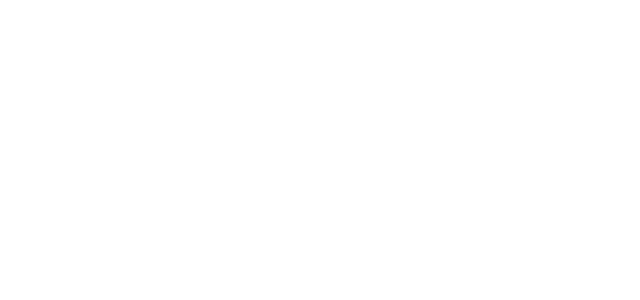
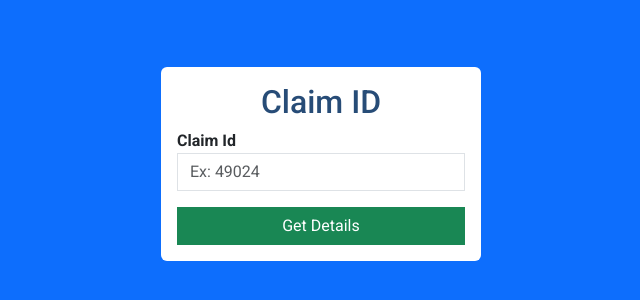
Before and after one commit to Surya-B-2243/Mediclaim, a React (Vite) app in the folder client/: page /clientId in a window 1280 px wide. Before the commit this address had no page. Shown: the part 236-536 px from the top of the page, without its empty margins (319-959 px from the left). Built offline with nearby package versions, Linux system fonts and the light colour scheme.

Commit message:
Added API and modified routes

```diff
--- a/client/src/App.jsx
+++ b/client/src/App.jsx
@@ -3,6 +3,7 @@ import Login from "./Login"
 import Signup from "./Signup"
 import {BrowserRouter, Routes, Route} from 'react-router-dom'
 import Home from "./Home"
+import ClientID from "./ClientID"
 import Prompt from "./promt"
 
 
@@ -16,8 +17,8 @@ function App() {
           <Route path="/" element={<Home/>}></Route>
             <Route path="/register" element={<Signup/>}></Route>
             <Route path="/login" element={<Login/>}></Route>
-            <Route path="/dashboard" element={<Dashboard />}></Route>
-            <Route path="/Prompt" element={<Prompt/>}></Route>
+            <Route path="/clientId" element={<ClientID />}></Route>
+            <Route path="/dashboard/:claim" element={<Dashboard />}></Route>            <Route path="/Prompt" element={<Prompt/>}></Route>
           </Routes>
       </BrowserRouter>
 
--- /dev/null
+++ b/client/src/ClientID.jsx
@@ -0,0 +1,41 @@
+import { useState } from "react";
+import 'bootstrap/dist/css/bootstrap.min.css'
+import axios from 'axios'
+import {Link} from 'react-router-dom'
+
+function ClientID () {
+
+   const [claim , setClaim] = useState()
+   axios.defaults.withCredentials = true;
+
+
+    return (
+        <div>
+             <div className="d-flex justify-content-center align-items-center bg-primary vh-100">
+             <div className="bg-white p-3 rounded w-25">
+
+                <h2 className="text-center">Claim ID</h2>
+                <form>
+                    <div className="mb-3 space-between justify-content">
+                          <label htmlFor="Claim">
+                            <strong>Claim Id</strong>
+                          </label>
+                         <input
+                            type="text"
+                            placeholder="Ex: 49024"
+                            autoComplete="off"
+                            name="Claim"
+                            className="form-control rounded-0"
+                            onChange={(e) => setClaim(e.target.value)}
+                          />
+                    </div>
+                    <div className="d-grid"><Link  className="btn btn-success w-100 rounded-0" to={`/dashboard/${claim}`}>Get Details</Link></div>
+
+                </form>
+                </div>
+             </div>
+        </div>
+    )
+}
+
+export default ClientID
--- a/client/src/Dashboard.jsx
+++ b/client/src/Dashboard.jsx
@@ -1,28 +1,29 @@
-/* eslint-disable no-unused-vars */
 import React, { useState, useEffect } from 'react';
 import axios from 'axios';
+import { useParams } from 'react-router-dom';
+
 
 function Dashboard() {
+    const {claim} = useParams()
     const[data, setData]=useState(null);
     const[patientdata, setpatientData]=useState(null);
     axios.defaults.withCredentials = false;
-    useEffect(()=>{
-        const fetchdata=async()=>{
+
+
+    useEffect( () =>{
+        const getData= async()=>{
             try{
-                const response = await axios.get('https://hapi.fhir.org/baseR4/Claim/49024');
-                setData(response.data);
-            }catch(error){
-                console.error('Error fetching data',error);
-            }
-            try{
-                const response = await axios.get('https://hapi.fhir.org/baseR4/Patient/49006');
-                setpatientData(response.data);
+                const claimData = await axios.get("https://hapi.fhir.org/baseR4/Claim/"+claim);
+                setData(claimData.data);
+                const pData = await axios.get("https://hapi.fhir.org/baseR4/"+claimData.data.patient.reference);
+                setpatientData(pData.data);
             }catch(error){
                 console.error('Error fetching data',error);
             }
         };
-        fetchdata();
-    },[]);
+        getData()
+    },[])
+
     return(
         <div>
             {(data && patientdata &&
@@ -33,6 +34,12 @@ function Dashboard() {
                     </li>
                     <li>
                         Billable Period: {data.billablePeriod.start} to {data.billablePeriod.end}
+                    </li>
+                    <li>
+                        Provider  : {data.provider.display}
+                    </li>
+                    <li>
+                        Insurance Company : {data.insurance[0].coverage.display}
                     </li>
                     <li>
                         Total: {data.total.value} {data.total.currency}
@@ -48,7 +55,7 @@ function Dashboard() {
                         Birth Date : {patientdata.birthDate}
                     </li>
                     <li>
-                        Phone Number : {patientdata.telecom.value}
+                        Phone Number : {patientdata.telecom[0].value}
                     </li>
                     <li>
                         Type : {patientdata.telecom[0].use}
--- a/client/src/Login.jsx
+++ b/client/src/Login.jsx
@@ -7,16 +7,15 @@ import AppNavbar from "./topbar";
 function Login() {
     const [email,setEmail] = useState()
     const [password,setPassword] = useState()
-    const [claimId,setclaimId] = useState("")
     const navigate = useNavigate()
 
     axios.defaults.withCredentials = true;
     const handleSubmit = (e) => {
       e.preventDefault()
-      axios.post('http://localhost:3001/login', {email, password, claimId})
+      axios.post('http://localhost:3001/login', {email, password})
       .then(res => {
          if(res.data.Status === "Success"){
-          navigate('/dashboard')
+          navigate('/clientId')
          }
       }).catch(err => console.log(err))
     }
@@ -54,19 +53,7 @@ function Login() {
                             onChange={(e) => setPassword(e.target.value)}
                           />
                     </div>
-                    <div className="mb-3">
-                          <label htmlFor="ClaimID">
-                            <strong>Claim ID</strong>
-                          </label>
-                         <input
-                            type="text"
-                            placeholder="Enter Claim Id"
-                            autoComplete="off"
-                            name="ClaimId"
-                            className="form-control rounded-0"
-                            onChange={(e) => setclaimId(e.target.value)}
-                          />
-                    </div>
+
                     <div className="d-grid"><button type="submit" className="btn btn-dark w-100 rounded-0">Login</button></div>
 
                 </form>
```
Also changed, not shown: 1 other file (tests, documents, lock files or other folders).
